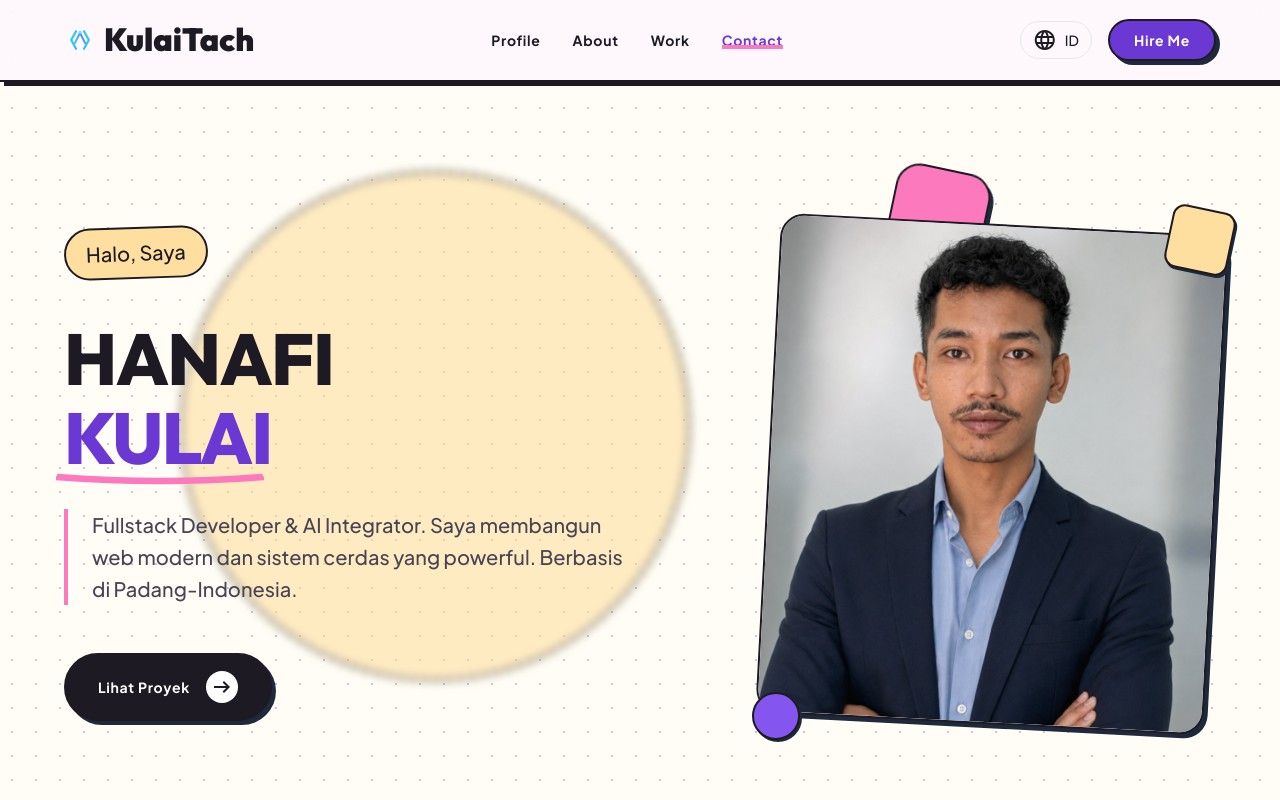
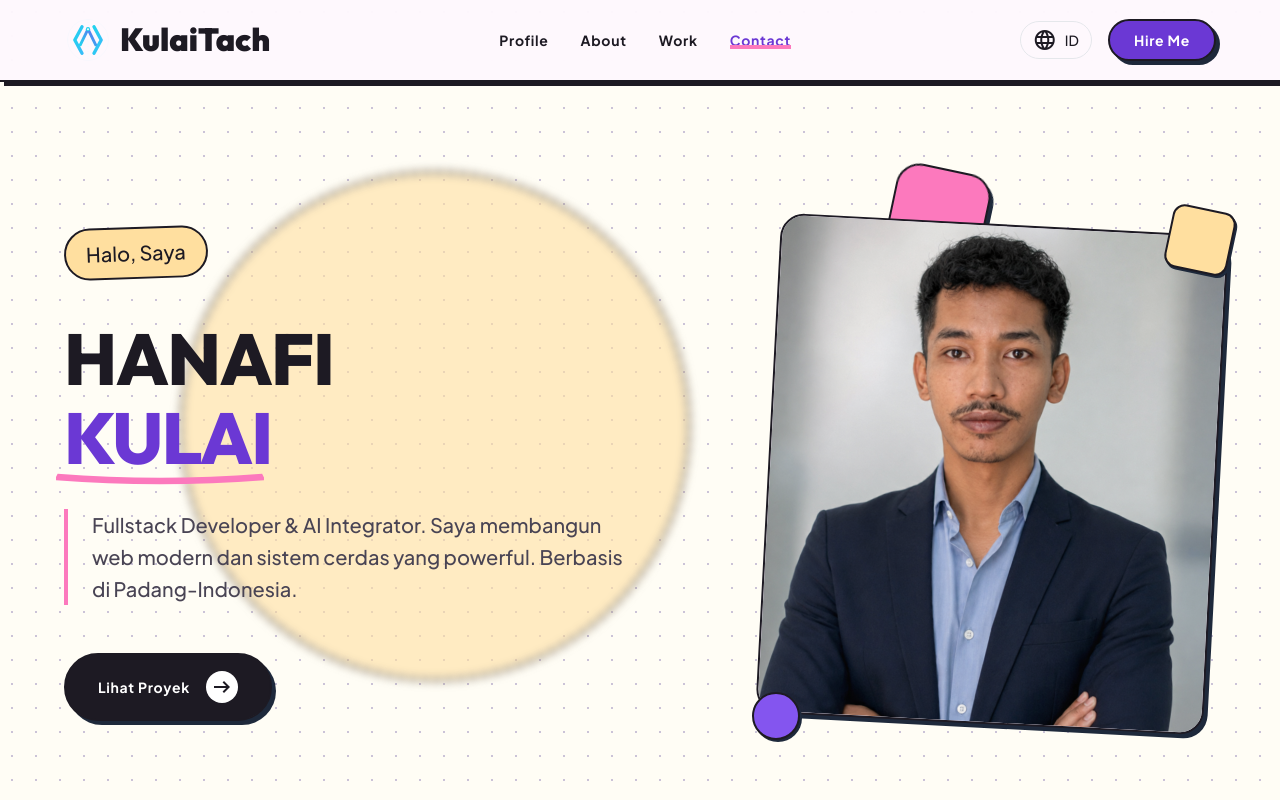
Before and after one commit to hanafyakbar4869-gif/portofolio, a Next.js app: page /1 in a window 1280 px wide. Shown: the top 800 px of the page. Built offline with nearby package versions, Linux system fonts and the light colour scheme.

Commit message:
style: increase logo dimensions in footer, loading screen, and navbar

```diff
--- a/components/sections/Footer.tsx
+++ b/components/sections/Footer.tsx
@@ -9,7 +9,7 @@
       <div className="max-w-7xl mx-auto px-4 sm:px-6 lg:px-8">
         <div className="flex flex-col md:flex-row justify-between items-center gap-6">
           <a className="font-headline-md text-headline-md font-black text-on-surface flex items-center gap-2" href="#">
-            <Image src="/images/logo.svg" alt="Logo" width={32} height={32} /> KulaiTach
+            <Image src="/images/logo.svg" alt="Logo" width={48} height={48} /> KulaiTach
           </a>
           <p className="font-label-bold text-label-bold text-on-surface-variant text-center md:text-left">
             {t('copyright')}
--- a/components/sections/LoadingScreen.tsx
+++ b/components/sections/LoadingScreen.tsx
@@ -40,8 +40,8 @@
               <Image
                 src="/images/logo.svg"
                 alt="Logo"
-                width={64}
-                height={64}
+                width={128}
+                height={128}
                 priority
               />
             </motion.div>
--- a/components/sections/Navbar.tsx
+++ b/components/sections/Navbar.tsx
@@ -81,7 +81,7 @@
             className="flex items-center gap-2 font-headline-md text-headline-md font-black text-on-surface hover:scale-105 hover:text-primary transition-transform"
             style={{ transitionTimingFunction: 'cubic-bezier(0.34, 1.56, 0.64, 1)' }}
           >
-            <Image src="/images/logo.svg" alt="KulaiTach" width={32} height={32} />
+            <Image src="/images/logo.svg" alt="KulaiTach" width={48} height={48} />
             KulaiTach
           </a>
 
```
